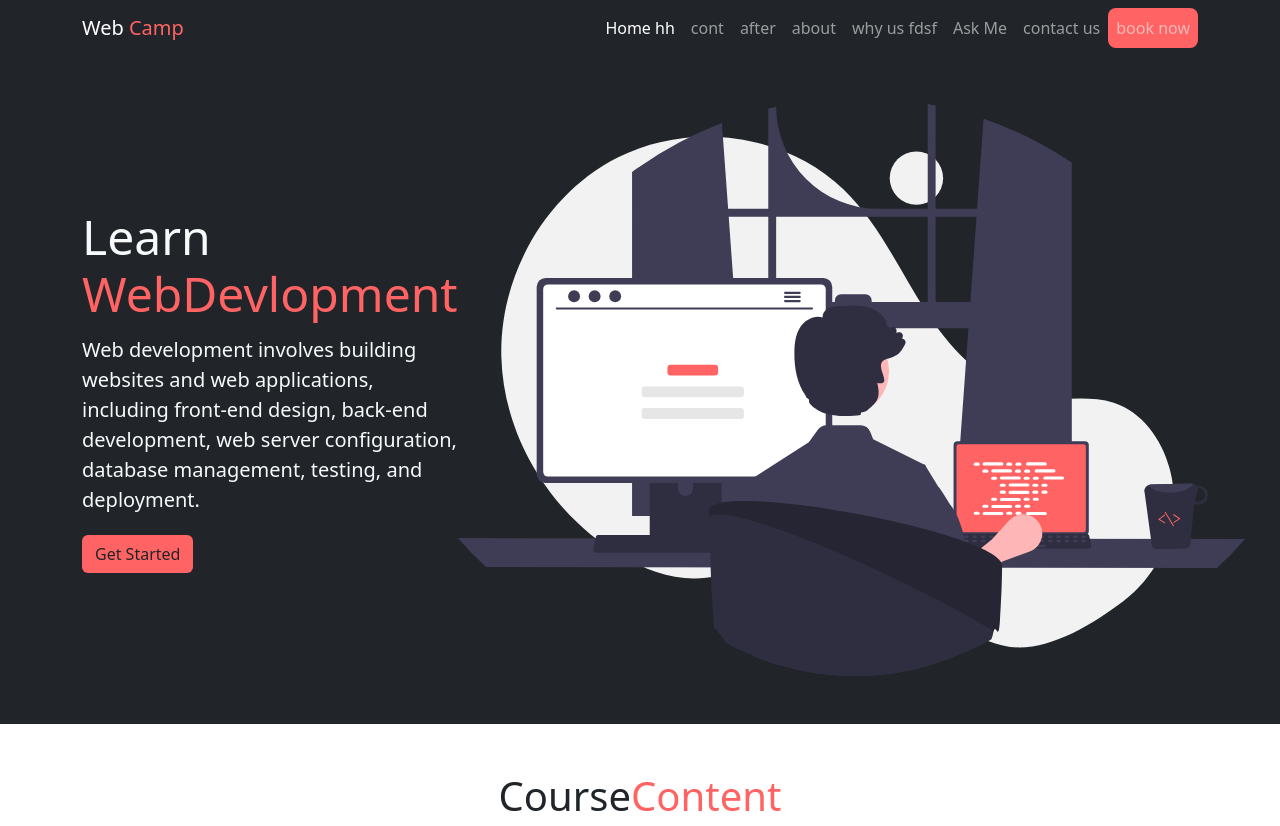
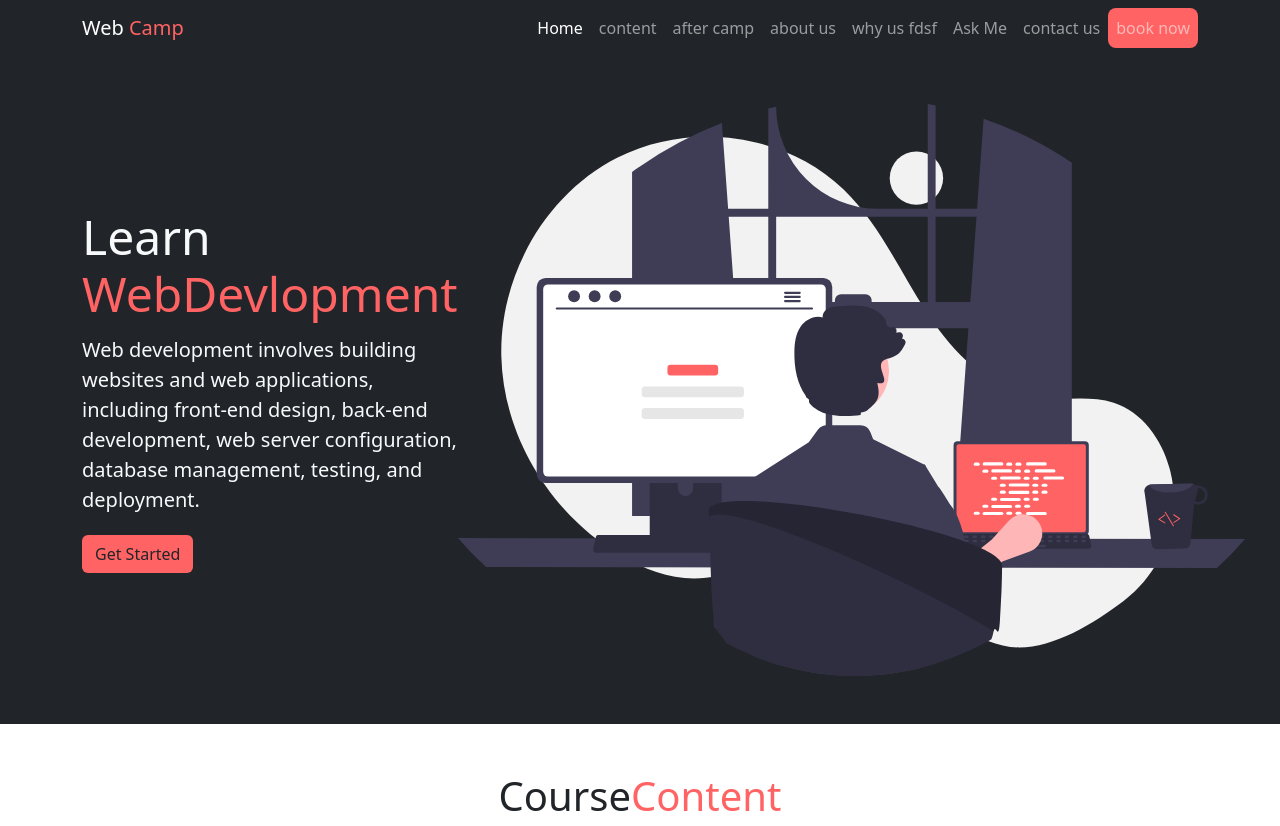
Before and after one commit to MostafaAbdelall/wep-camp, a plain HTML site: page index.html in a window 1280 px wide. Shown: the top 826 px of the page. Drawn offline with Linux system fonts and the light colour scheme.

Commit message:
update nav bar links

```diff
--- a/index.html
+++ b/index.html
@@ -24,16 +24,16 @@
             <ul class="navbar-nav mb-2 mb-lg-0 ms-auto">
                 <li class="nav-item">
 
-                <a class="nav-link active" aria-current="page" href="#">Home hh</a>
+                <a class="nav-link active" aria-current="page" href="#">Home </a>
                 </li>
                 <li class="nav-item">
-                    <a class="nav-link" href="#content">cont</a>
+                    <a class="nav-link" href="#content">content</a>
                 </li>
                 <li class="nav-item">
-                    <a class="nav-link" href="#after">after</a>
+                    <a class="nav-link" href="#after">after camp</a>
                 </li>
                 <li class="nav-item">
-                    <a class="nav-link" href="#about">about</a>
+                    <a class="nav-link" href="#about">about us</a>
                 </li>
                 <li class="nav-item">
                     <a class="nav-link" href="#why">why us fdsf</a>
```
